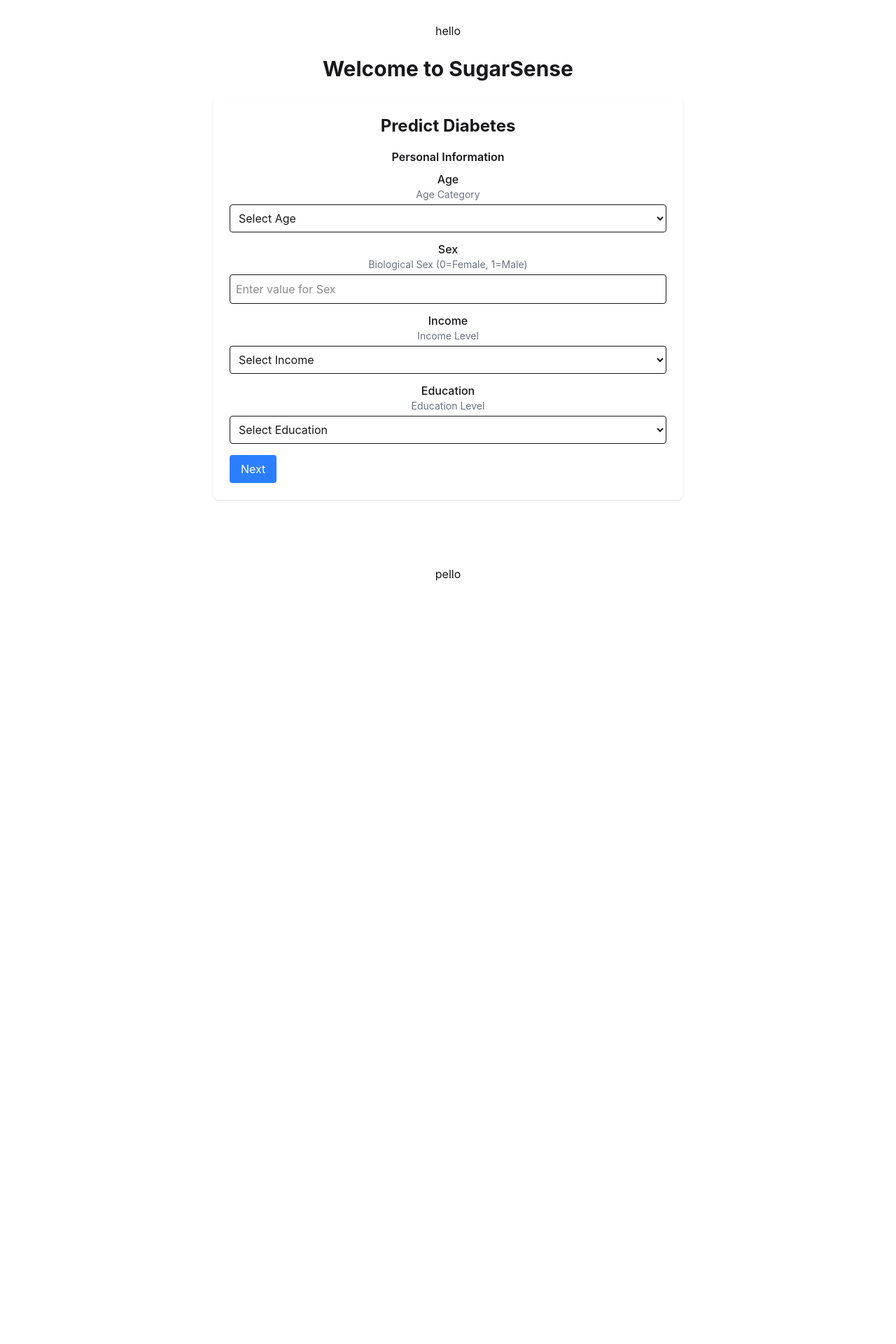
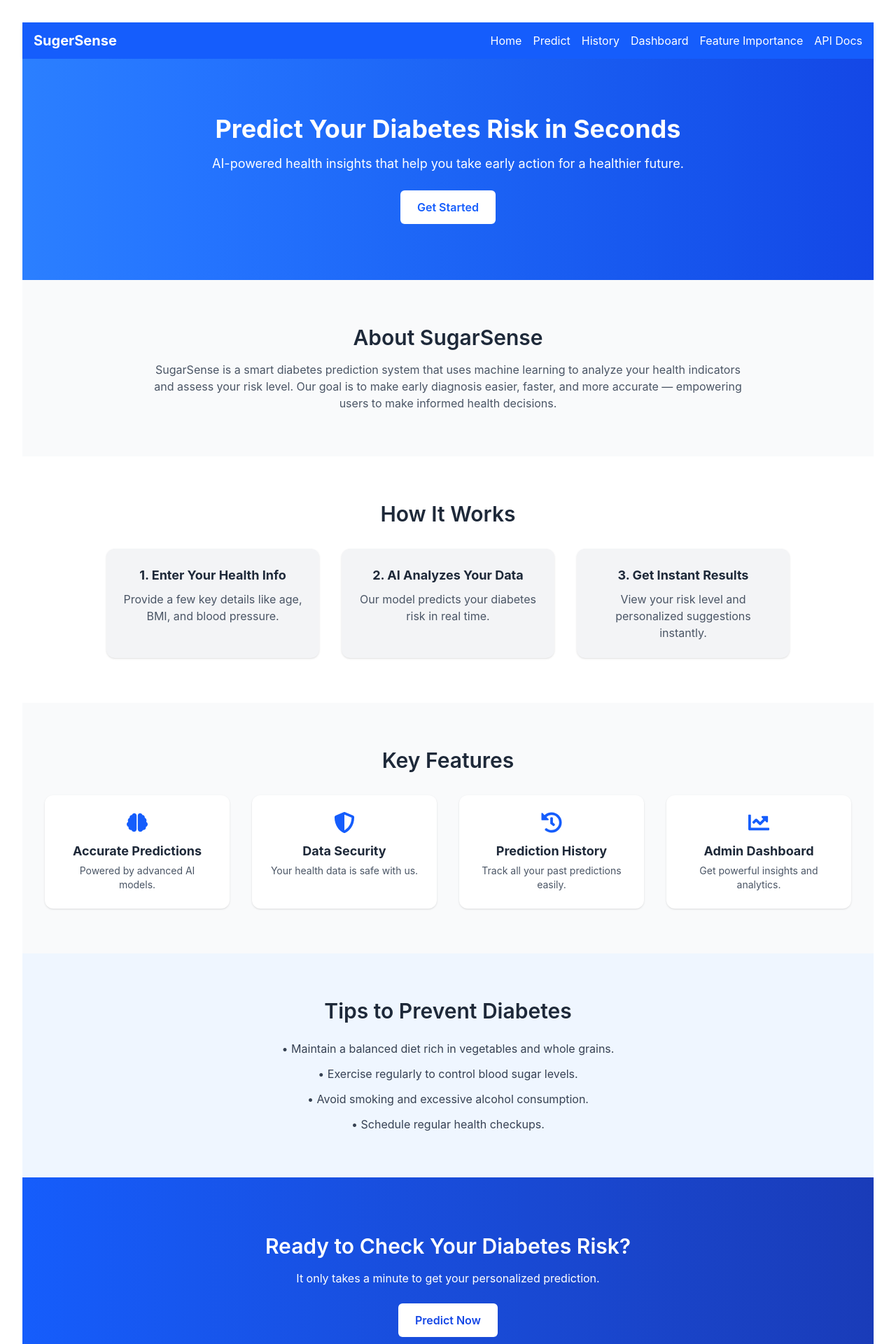
Before and after one commit to najmul19/SugarSense-Client-Web, a React (Vite) app in the folder suger-sense-frontend/: page / in a window 1280 px wide. Shown: the top 1920 px of the page at 70% size. Before the commit the page ends 864 px from the top, so only its background shows below. Built offline with nearby package versions, Linux system fonts and the light colour scheme.

Commit message:
complete the home page content design and navbar foooter setup initially

```diff
--- a/suger-sense-frontend/package.json
+++ b/suger-sense-frontend/package.json
@@ -15,6 +15,7 @@
     "axios": "^1.12.2",
     "react": "^19.1.1",
     "react-dom": "^19.1.1",
+    "react-icons": "^5.5.0",
     "react-router-dom": "^7.9.3"
   },
   "devDependencies": {
--- /dev/null
+++ b/suger-sense-frontend/src/Pages/ApiDocs/ApiDocs.jsx
@@ -0,0 +1,11 @@
+import React from 'react';
+
+const ApiDocs = () => {
+    return (
+        <div>
+
+        </div>
+    );
+};
+
+export default ApiDocs;
--- /dev/null
+++ b/suger-sense-frontend/src/Pages/Dashboard/Dashboard.jsx
@@ -0,0 +1,11 @@
+import React from 'react';
+
+const Dashboard = () => {
+    return (
+        <div>
+
+        </div>
+    );
+};
+
+export default Dashboard;
--- /dev/null
+++ b/suger-sense-frontend/src/Pages/FeatureImportance/FeatureImportance.jsx
@@ -0,0 +1,11 @@
+import React from 'react';
+
+const FeatureImportance = () => {
+    return (
+        <div>
+
+        </div>
+    );
+};
+
+export default FeatureImportance;
--- /dev/null
+++ b/suger-sense-frontend/src/Pages/History/History.jsx
@@ -0,0 +1,11 @@
+import React from 'react';
+
+const History = () => {
+    return (
+        <div>
+
+        </div>
+    );
+};
+
+export default History;
--- a/suger-sense-frontend/src/Pages/Home/Home/Home.jsx
+++ b/suger-sense-frontend/src/Pages/Home/Home/Home.jsx
@@ -1,10 +1,136 @@
-import PredictionForm from "../../../components/PredictionForm";
+import { Link } from "react-router-dom";
+import { FaBrain, FaChartLine, FaShieldAlt, FaHistory } from "react-icons/fa";
 
 const Home = () => {
   return (
-    <div className="p-6">
-      <h1 className="text-3xl font-bold mb-6">Welcome to SugarSense</h1>
-       <PredictionForm></PredictionForm>
+    <div className="bg-gray-50 text-gray-800">
+      {/* Hero Section */}
+      <section className="text-center py-20 bg-gradient-to-r from-blue-500 to-blue-700 text-white">
+        <h1 className="text-4xl font-bold mb-4">
+          Predict Your Diabetes Risk in Seconds
+        </h1>
+        <p className="text-lg mb-6">
+          AI-powered health insights that help you take early action for a
+          healthier future.
+        </p>
+        <Link to="/predict">
+          <button className="bg-white text-blue-600 font-semibold px-6 py-3 rounded-md hover:bg-gray-200 transition">
+            Get Started
+          </button>
+        </Link>
+      </section>
+
+      {/* About Section */}
+      <section className="py-16 px-6 max-w-4xl mx-auto text-center">
+        <h2 className="text-3xl font-semibold mb-4">About SugarSense</h2>
+        <p className="text-gray-600">
+          SugarSense is a smart diabetes prediction system that uses machine
+          learning to analyze your health indicators and assess your risk level.
+          Our goal is to make early diagnosis easier, faster, and more accurate
+          — empowering users to make informed health decisions.
+        </p>
+      </section>
+
+      {/* How It Works */}
+      <section className="py-16 bg-white">
+        <h2 className="text-3xl font-semibold text-center mb-8">
+          How It Works
+        </h2>
+        <div className="grid md:grid-cols-3 gap-8 max-w-5xl mx-auto px-6">
+          {[
+            {
+              title: "1. Enter Your Health Info",
+              desc: "Provide a few key details like age, BMI, and blood pressure.",
+            },
+            {
+              title: "2. AI Analyzes Your Data",
+              desc: "Our model predicts your diabetes risk in real time.",
+            },
+            {
+              title: "3. Get Instant Results",
+              desc: "View your risk level and personalized suggestions instantly.",
+            },
+          ].map((item, i) => (
+            <div
+              key={i}
+              className="bg-gray-100 p-6 rounded-xl shadow hover:shadow-lg transition"
+            >
+              <h3 className="font-bold text-lg mb-2">{item.title}</h3>
+              <p className="text-gray-600">{item.desc}</p>
+            </div>
+          ))}
+        </div>
+      </section>
+
+      {/* Features */}
+      <section className="py-16 px-6 bg-gray-50">
+        <h2 className="text-3xl font-semibold text-center mb-8">
+          Key Features
+        </h2>
+        <div className="grid md:grid-cols-4 gap-8 max-w-6xl mx-auto">
+          {[
+            {
+              icon: <FaBrain size={30} />,
+              title: "Accurate Predictions",
+              desc: "Powered by advanced AI models.",
+            },
+            {
+              icon: <FaShieldAlt size={30} />,
+              title: "Data Security",
+              desc: "Your health data is safe with us.",
+            },
+            {
+              icon: <FaHistory size={30} />,
+              title: "Prediction History",
+              desc: "Track all your past predictions easily.",
+            },
+            {
+              icon: <FaChartLine size={30} />,
+              title: "Admin Dashboard",
+              desc: "Get powerful insights and analytics.",
+            },
+          ].map((feature, i) => (
+            <div
+              key={i}
+              className="text-center bg-white p-6 rounded-xl shadow hover:shadow-lg transition"
+            >
+              <div className="text-blue-600 mb-3 flex justify-center">
+                {feature.icon}
+              </div>
+              <h3 className="font-bold text-lg mb-1">{feature.title}</h3>
+              <p className="text-gray-600 text-sm">{feature.desc}</p>
+            </div>
+          ))}
+        </div>
+      </section>
+
+      {/* Educational Tips */}
+      <section className="py-16 px-6 bg-blue-50 text-center">
+        <h2 className="text-3xl font-semibold mb-6">
+          Tips to Prevent Diabetes
+        </h2>
+        <div className="max-w-3xl mx-auto space-y-3 text-gray-700">
+          <p>• Maintain a balanced diet rich in vegetables and whole grains.</p>
+          <p>• Exercise regularly to control blood sugar levels.</p>
+          <p>• Avoid smoking and excessive alcohol consumption.</p>
+          <p>• Schedule regular health checkups.</p>
+        </div>
+      </section>
+
+      {/* Call to Action */}
+      <section className="py-20 text-center bg-gradient-to-r from-blue-600 to-blue-800 text-white">
+        <h2 className="text-3xl font-semibold mb-4">
+          Ready to Check Your Diabetes Risk?
+        </h2>
+        <p className="mb-6">
+          It only takes a minute to get your personalized prediction.
+        </p>
+        <Link to="/predict">
+          <button className="bg-white text-blue-700 px-6 py-3 rounded-md font-semibold hover:bg-gray-200 transition">
+            Predict Now
+          </button>
+        </Link>
+      </section>
     </div>
   );
 };
--- a/suger-sense-frontend/src/Routes/Routes.jsx
+++ b/suger-sense-frontend/src/Routes/Routes.jsx
@@ -2,16 +2,41 @@ import { createBrowserRouter } from "react-router-dom";
 import RootLayouts from "../Layouts/RootLayouts";
 import PredictionForm from "../components/PredictionForm";
 import Home from "../Pages/Home/Home/Home";
+import History from "../Pages/History/History";
+import Dashboard from "../Pages/Dashboard/Dashboard";
+import FeatureImportance from "../Pages/FeatureImportance/FeatureImportance";
+import ApiDocs from "../Pages/ApiDocs/ApiDocs";
 
 export const router = createBrowserRouter([
   {
     path: "/",
     Component: RootLayouts,
     children: [
+
       {
         index: true,
-        Component: Home
-      }
+        Component: Home,
+      },
+      {
+        path: "predict",
+        Component: PredictionForm,
+      },
+      {
+        path: "history",
+        Component: History,
+      },
+      {
+        path: "dashboard",
+        Component: Dashboard,
+      },
+      {
+        path: "features",
+        Component: FeatureImportance,
+      },
+      {
+        path: "api-docs",
+        Component: ApiDocs,
+      },
     ]
   },
 ]);
--- a/suger-sense-frontend/src/Shared/Footer/Footer.jsx
+++ b/suger-sense-frontend/src/Shared/Footer/Footer.jsx
@@ -1,11 +1,13 @@
-import React from 'react';
+import React from "react";
 
 const Footer = () => {
-    return (
-        <div>
-            <p>pello</p>
-        </div>
-    );
+  return (
+    <footer className="bg-gray-800 text-white text-center py-4 mt-10">
+      <p className="text-sm">
+        © {new Date().getFullYear()} Diabetes Prediction System
+      </p>
+    </footer>
+  );
 };
 
 export default Footer;
--- a/suger-sense-frontend/src/Shared/NavBar/Navbar.jsx
+++ b/suger-sense-frontend/src/Shared/NavBar/Navbar.jsx
@@ -1,11 +1,36 @@
-import React from 'react';
+import { Link } from "react-router-dom";
+import SugerSenseLogoIcon from "../SugerSenseLogoIcon/SugerSenseLogoIcon";
 
 const Navbar = () => {
-    return (
-        <div>
-            <h1>hello</h1>
-        </div>
-    );
+  return (
+    <header className="bg-blue-600 text-white py-3 shadow-md">
+      <div className="container mx-auto flex justify-between items-center px-4">
+
+        {/* <h1 className="text-xl font-bold">SugerSense</h1> */}
+        <SugerSenseLogoIcon></SugerSenseLogoIcon>
+        <nav className="flex space-x-4">
+          <Link to="/" className="hover:text-gray-200">
+            Home
+          </Link>
+          <Link to="/predict" className="hover:text-gray-200">
+            Predict
+          </Link>
+          <Link to="/history" className="hover:text-gray-200">
+            History
+          </Link>
+          <Link to="/dashboard" className="hover:text-gray-200">
+            Dashboard
+          </Link>
+          <Link to="/features" className="hover:text-gray-200">
+            Feature Importance
+          </Link>
+          <Link to="/api-docs" className="hover:text-gray-200">
+            API Docs
+          </Link>
+        </nav>
+      </div>
+    </header>
+  );
 };
 
 export default Navbar;
--- /dev/null
+++ b/suger-sense-frontend/src/Shared/SugerSenseLogoIcon/SugerSenseLogoIcon.jsx
@@ -0,0 +1,11 @@
+import { Link } from 'react-router-dom';
+
+const SugerSenseLogoIcon = () => {
+    return (
+        <div>
+            <Link className='text-xl font-bold' to="/">SugerSense</Link>
+        </div>
+    );
+};
+
+export default SugerSenseLogoIcon;
```
Also changed, not shown: 1 other file (tests, documents, lock files or other folders).
